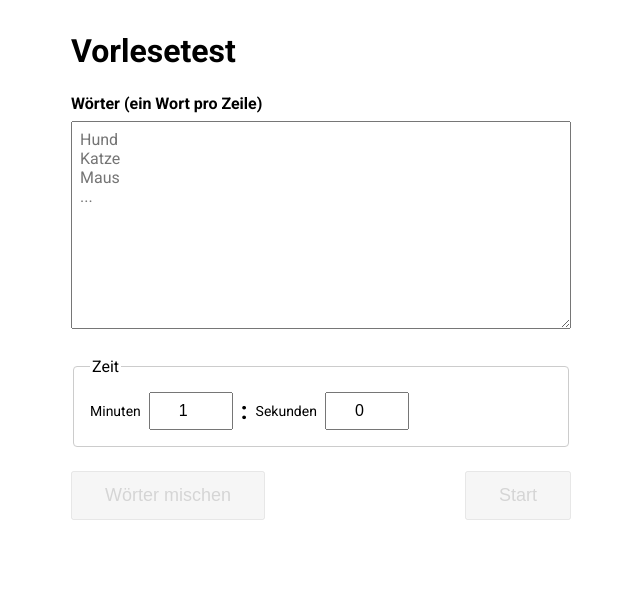
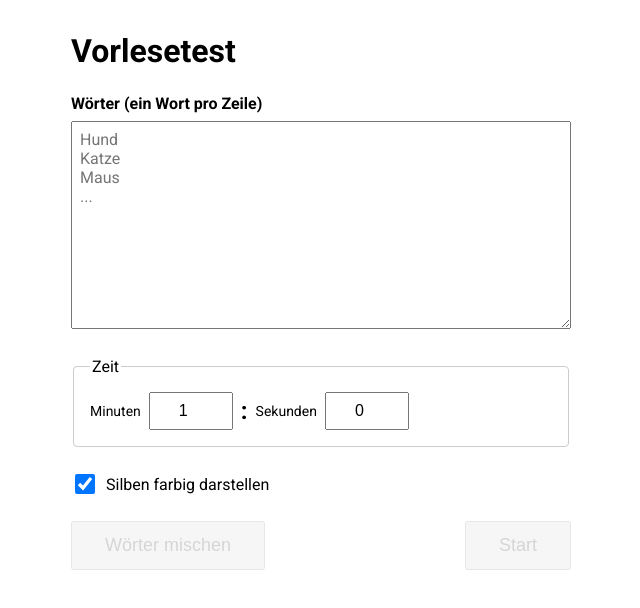
Before and after one commit to mkurte/vorlesetest, an Angular app: page /setup in a window 1280 px wide. Shown: the top 608 px of the page, without its empty margins (319-959 px from the left). Built offline with nearby package versions, Linux system fonts and the light colour scheme.

Commit message:
feat: add color syllables option and update display logic

```diff
--- a/src/app/pages/setup/setup.html
+++ b/src/app/pages/setup/setup.html
@@ -34,6 +34,16 @@
   </div>
 </fieldset>
 
+<div class="checkbox-option">
+  <input
+    type="checkbox"
+    id="color-syllables"
+    [ngModel]="vm().colorSyllables.value"
+    (ngModelChange)="vm().colorSyllables.onChange($event)"
+  />
+  <label for="color-syllables">Silben farbig darstellen</label>
+</div>
+
 <div class="actions">
   <button type="button" [disabled]="!vm().canStart" (click)="vm().shuffle()">Wörter mischen</button>
   <button type="button" [disabled]="!vm().canStart" (click)="vm().start()">Start</button>
--- a/src/app/pages/setup/setup.scss
+++ b/src/app/pages/setup/setup.scss
@@ -53,6 +53,23 @@ fieldset {
   }
 }
 
+.checkbox-option {
+  display: flex;
+  align-items: center;
+  gap: 0.5rem;
+  margin-top: 1.5rem;
+
+  input[type='checkbox'] {
+    width: 1.25rem;
+    height: 1.25rem;
+    cursor: pointer;
+  }
+
+  label {
+    cursor: pointer;
+  }
+}
+
 .actions {
   display: flex;
   justify-content: space-between;
--- a/src/app/pages/setup/setup.service.ts
+++ b/src/app/pages/setup/setup.service.ts
@@ -11,6 +11,7 @@ interface SetupViewModel {
   wordsInput: FormField<string>;
   minutes: FormField<number>;
   seconds: FormField<number>;
+  colorSyllables: FormField<boolean>;
   canStart: boolean;
   start: () => void;
   shuffle: () => void;
@@ -37,6 +38,7 @@ export class SetupService {
   private readonly wordsInput = signal(loadWordsFromStorage());
   private readonly minutes = signal(1);
   private readonly seconds = signal(0);
+  private readonly colorSyllables = signal(true);
 
   private readonly canStart = computed(() => {
     const hasWords = this.wordsInput().trim().length > 0;
@@ -56,6 +58,10 @@ export class SetupService {
     seconds: {
       value: this.seconds(),
       onChange: (value: number) => this.seconds.set(value),
+    },
+    colorSyllables: {
+      value: this.colorSyllables(),
+      onChange: (value: boolean) => this.colorSyllables.set(value),
     },
     canStart: this.canStart(),
     start: () => this.start(),
@@ -86,6 +92,7 @@ export class SetupService {
 
     this.readingTestService.words.set(words);
     this.readingTestService.totalSeconds.set(this.minutes() * 60 + this.seconds());
+    this.readingTestService.colorSyllables.set(this.colorSyllables());
     this.router.navigate(['/test']);
   }
 }
--- a/src/app/pages/test/test.html
+++ b/src/app/pages/test/test.html
@@ -1,4 +1,9 @@
 <div class="timer" aria-live="polite">{{ vm().timeDisplay }}</div>
 
-<p class="current-word">{{ vm().currentWord }}</p>
+<p class="current-word">
+  @for (syllable of vm().currentSyllables; track $index) {
+    <span [class.syllable-even]="vm().colorSyllables && $index % 2 === 0"
+          [class.syllable-odd]="vm().colorSyllables && $index % 2 !== 0">{{ syllable }}</span>
+  }
+</p>
 <button type="button">Weiter</button>
--- a/src/app/pages/test/test.scss
+++ b/src/app/pages/test/test.scss
@@ -25,6 +25,14 @@
   font-weight: 700;
   margin: 0;
   word-break: break-word;
+
+  .syllable-even {
+    color: #1565c0;
+  }
+
+  .syllable-odd {
+    color: #c62828;
+  }
 }
 
 .result {
--- a/src/app/pages/test/test.service.ts
+++ b/src/app/pages/test/test.service.ts
@@ -3,7 +3,8 @@ import { Router } from '@angular/router';
 import { ReadingTestService } from '../../services/reading-test.service';
 
 interface TestViewModel {
-  currentWord: string;
+  currentSyllables: string[];
+  colorSyllables: boolean;
   timeDisplay: string;
   isFinished: boolean;
   wordsRead: number;
@@ -24,7 +25,8 @@ export class TestService {
   private intervalId: ReturnType<typeof setInterval> | null = null;
 
   readonly viewModel = computed<TestViewModel>(() => ({
-    currentWord: this.words()[this.currentIndex()] ?? '',
+    currentSyllables: (this.words()[this.currentIndex()] ?? '').split('-'),
+    colorSyllables: this.readingTestService.colorSyllables(),
     timeDisplay: this.formatTime(this.remainingSeconds()),
     isFinished: this.finished(),
     wordsRead: this.wordsRead(),
--- a/src/app/pages/test/test.ts
+++ b/src/app/pages/test/test.ts
@@ -1,4 +1,4 @@
-import { Component, ChangeDetectionStrategy, inject } from '@angular/core';
+import { Component, ChangeDetectionStrategy, inject, signal } from '@angular/core';
 import { TestService } from './test.service';
 
 @Component({
@@ -13,9 +13,14 @@ import { TestService } from './test.service';
 })
 export class Test {
   protected readonly vm = inject(TestService).viewModel;
+  private ready = signal(false);
+
+  constructor() {
+    setTimeout(() => (this.ready.set(true)));
+  }
 
   protected onDocumentClick(): void {
-    if (!this.vm().isFinished) {
+    if (this.ready() && !this.vm().isFinished) {
       this.vm().next();
     }
   }
--- a/src/app/services/reading-test.service.ts
+++ b/src/app/services/reading-test.service.ts
@@ -5,4 +5,5 @@ export class ReadingTestService {
   readonly words = signal<string[]>([]);
   readonly totalSeconds = signal(60);
   readonly wordsRead = signal(0);
+  readonly colorSyllables = signal(false);
 }
```
